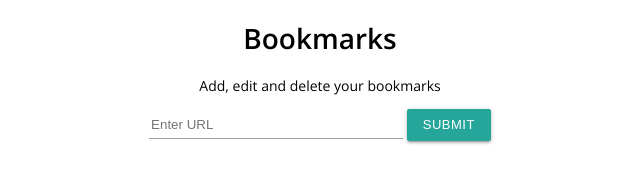
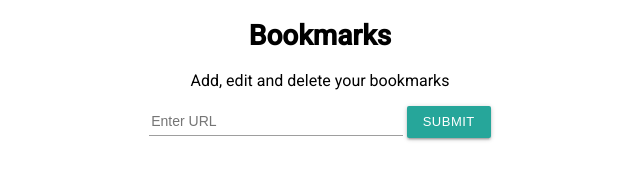
Before and after one commit to maryeva/bookmark-list, a website: page public/index.html in a window 1280 px wide. Shown: the whole page, without its empty margins (320-960 px from the left). Drawn offline with nearby package versions, Linux system fonts and the light colour scheme.

Commit message:
final css touches

```diff
--- a/public/css/style.css
+++ b/public/css/style.css
@@ -1,7 +1,7 @@
 /* General */
 html,
 body {
-  font-family: 'Open Sans', sans-serif;
+  font-family: 'Roboto', sans-serif;
   font-size: 14px;
 }
 
@@ -10,17 +10,26 @@ body {
   text-align: center;
 }
 
+.subtitle {
+  font-size: 16px;
+}
+
 /* Form */
 form {
   margin: 0 auto;
   width: 50%
 }
 
+#userInput {
+  width: 250px;
+}
+
 input {
   border: none;
   border-bottom: 1px solid #9e9e9e;
+  font-size: 14px;
   height: 26px;
-  width: 250px;
+  width: inherit;
 }
 
 input:focus {
@@ -33,6 +42,7 @@ button {
   background-color: #fff;
   border: none;
   cursor: pointer;
+  font-size: 14px;
   outline: none;
   padding: 0;
   text-align: center;
@@ -138,7 +148,7 @@ button:hover {
 
 #pagination .active {
   background-color: #26a69a;
-  font-weight: 600;
+  font-weight: 500;
 }
 
 #pagination .active a {
--- a/public/index.html
+++ b/public/index.html
@@ -2,7 +2,7 @@
 <html lang="en">
   <head>
     <meta charset="UTF-8">
-    <link href="https://fonts.googleapis.com/css?family=Open+Sans:400,600" rel="stylesheet">
+    <link href="https://fonts.googleapis.com/css?family=Roboto:400,500" rel="stylesheet">
     <link href="https://fonts.googleapis.com/icon?family=Material+Icons" rel="stylesheet">
     <link type="text/css" rel="stylesheet" href="./css/style.css">
     <title>Bookmarks</title>
@@ -10,7 +10,7 @@
   <body>
     <div class="container">
       <h1>Bookmarks</h1>
-      <p>Add, edit and delete your bookmarks</p>
+      <p class="subtitle">Add, edit and delete your bookmarks</p>
       <form id="bookmarkForm" method="POST" action="/results">
         <input id="userInput" name="link" placeholder="Enter URL">
         <button id="submitBtn" type="submit" class="primary-btn">Submit</button>
--- a/public/js/test.js
+++ /dev/null
@@ -1 +0,0 @@
-document.getElementById('submission').innerHTML = JSON.parse(sessionStorage.getItem('links'));
```
Also changed, not shown: public/results.html (+3 -1 lines).
